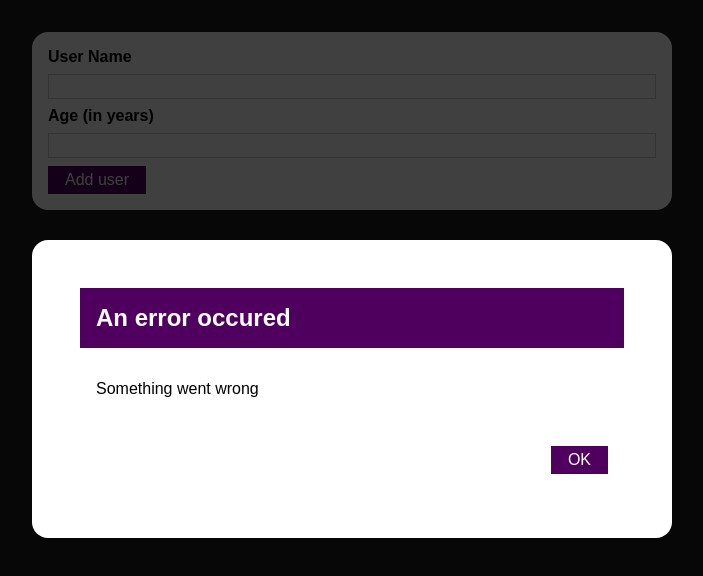
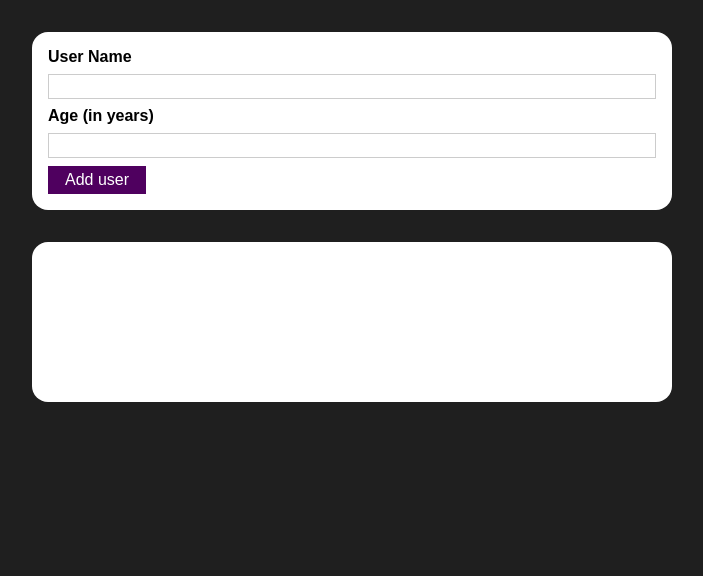
Before and after one commit to anna-ossowska/react-complete-guide, a React (Create React App) app in the folder 05-Project-4/: page / in a window 1280 px wide. Shown: the top 576 px of the page, without its empty margins (288-991 px from the left). Built offline with nearby package versions, Linux system fonts and the light colour scheme.

Commit message:
Managing the error state

```diff
--- a/05-Project-4/src/components/UI/ErrorModal.js
+++ b/05-Project-4/src/components/UI/ErrorModal.js
@@ -6,7 +6,7 @@
 const ErrorModal = props => {
   return (
     <div>
-      <div className={styles.overlay}></div>
+      <div className={styles.overlay} onClick={props.onConfirm}></div>
       <Card className={styles.modal}>
         <header className={styles.header}>
           <h2>{props.title}</h2>
@@ -15,7 +15,7 @@
           <p>{props.message}</p>
         </div>
         <footer className={styles.actions}>
-          <Button>OK</Button>
+          <Button onClick={props.onConfirm}>OK</Button>
         </footer>
       </Card>
     </div>
--- a/05-Project-4/src/components/Users/AddUser.js
+++ b/05-Project-4/src/components/Users/AddUser.js
@@ -7,6 +7,8 @@
 const AddUser = props => {
   const [enteredUserName, setEnteredUserName] = useState('');
   const [enteredAge, setEnteredAge] = useState('');
+  // by default error is set to falsy value, here 'undefined'
+  const [error, setError] = useState();
 
   const userNameChange = function (e) {
     setEnteredUserName(e.target.value);
@@ -24,24 +26,42 @@
   const submitHandler = function (e) {
     e.preventDefault();
 
-    if (
-      enteredUserName.trim().length === 0 ||
-      +enteredAge <= 0 ||
-      enteredAge.length < 0
-    ) {
+    if (enteredUserName.trim().length === 0 || enteredAge.length === 0) {
+      setError({
+        title: 'Invalid inpute',
+        message: 'Please enter a valid name and age (non-empty values).',
+      });
+      resetInputFields();
+      return;
+    }
+
+    if (+enteredAge <= 1) {
+      setError({
+        title: 'Invalid age',
+        message: 'Please enter a valid age (>0).',
+      });
       resetInputFields();
       return;
     }
 
     props.onAddUser(enteredUserName, +enteredAge);
-
     console.log(enteredUserName, enteredAge);
     resetInputFields();
   };
 
+  const errorHandler = () => {
+    setError(null);
+  };
+
   return (
     <div>
-      <ErrorModal title="An error occured" message="Something went wrong" />
+      {error && (
+        <ErrorModal
+          title={error.title}
+          message={error.message}
+          onConfirm={errorHandler}
+        />
+      )}
       <Card className={styles.input}>
         <form onSubmit={submitHandler}>
           <label htmlFor="username">User Name</label>
```
